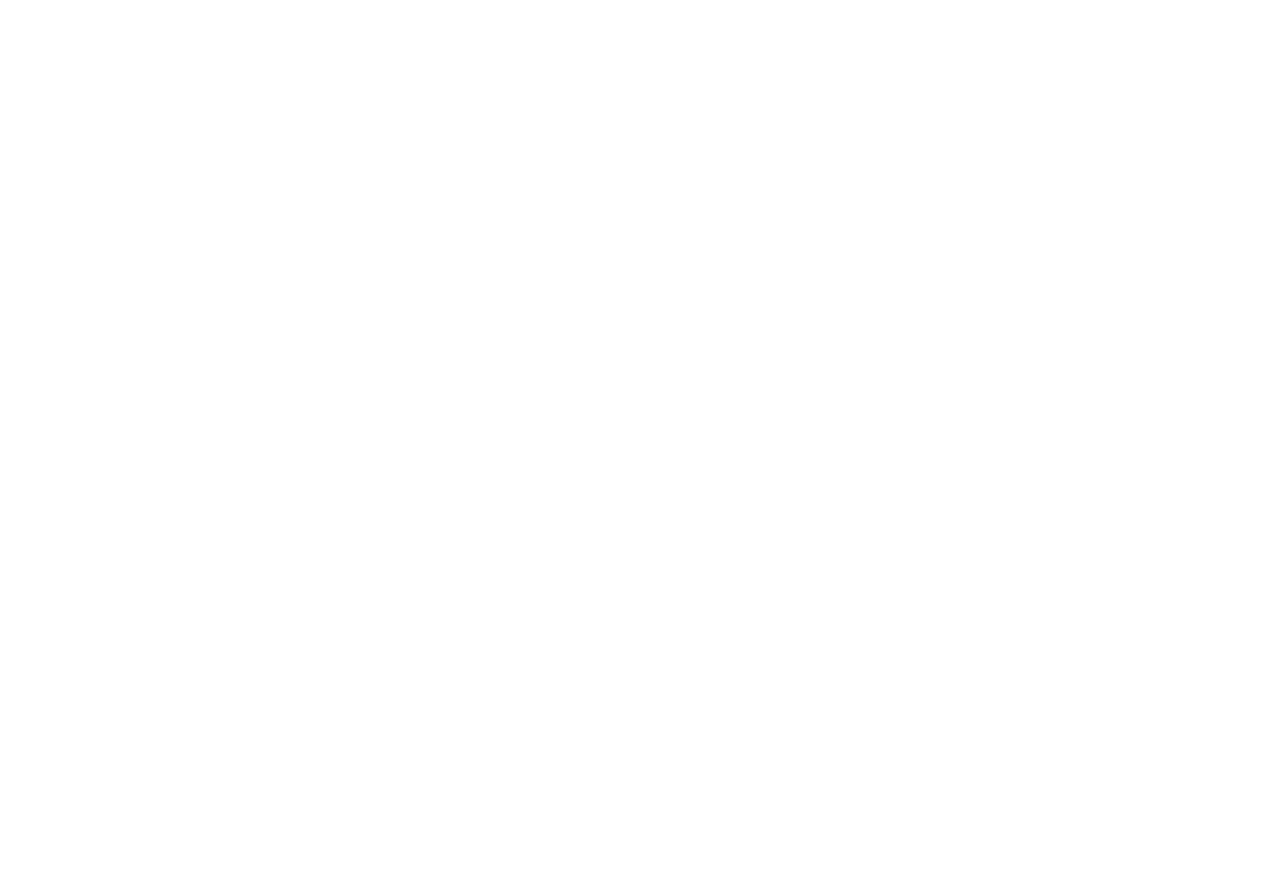
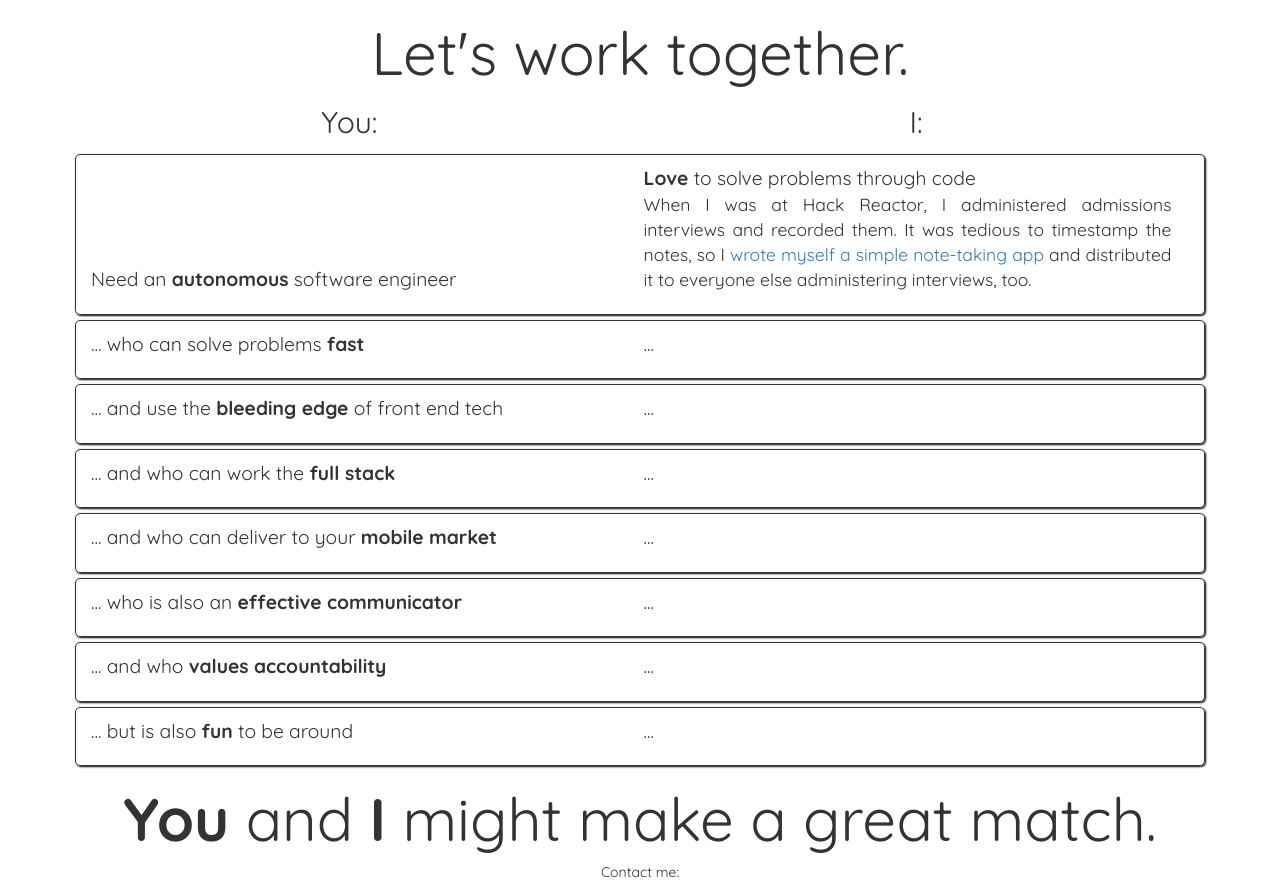
Before and after one commit to jake-shasteen/jake-shasteen.github.io, a plain HTML site: page index.html in a window 1280 px wide. Before the commit the page ends 800 px from the top, so only its background shows below. Drawn offline with nearby package versions, Linux system fonts and the light colour scheme.

Commit message:
Add styling

```diff
--- /dev/null
+++ b/index.css
@@ -0,0 +1,55 @@
+:root {
+  box-sizing: border-box;
+}
+
+body,
+h1 {
+  font-family: 'Quicksand', sans-serif;
+}
+
+h1 {
+  font-size: 6rem;
+}
+
+.headline,
+.foot {
+  text-align: center;
+}
+
+article p::first-line {
+  font-size: 1.1em;
+}
+
+article {
+  text-align: justify;
+  font-size: 1.25em;
+  padding: 5px;
+  margin: 5px;
+  border: 1px solid;
+  border-radius: 5px;
+  box-shadow: 1px 1px 2px black;
+}
+
+.desktop {
+  display: none;
+}
+
+
+@media ( min-width: 769px ) {
+  .left, .right {
+    padding: 5px 10px;
+    width: 49%;
+    display: inline-block;
+  }
+
+  .mobile {
+    display: none;
+  }
+
+  .desktop {
+    text-align: center;
+    font-size: 3rem;
+    display: initial;
+  }
+
+}
--- a/index.html
+++ b/index.html
@@ -6,14 +6,69 @@
 		<meta http-equiv="X-UA-Compatible" content="IE=edge,chrome=1">
 	    <meta name="description" content="">
 		<meta name="viewport" content="width=device-width, initial-scale=1">
+		<link href='https://fonts.googleapis.com/css?family=Quicksand:700,400,300' rel='stylesheet' type='text/css'>
 		<link rel="stylesheet" href="http://netdna.bootstrapcdn.com/bootstrap/3.0.3/css/bootstrap.min.css">
-		<style type="text/css"></style>
+		<link rel="stylesheet" href="index.css">
 	</head>
 	<body>
 	  <div class="container">
-	    <header></header>
-	    <content></content>
-	    <footer></footer>
+	    <h1 class="headline">Let's work together.</h1>
+	    <div class="desktop">
+		    <span class="left">You:</span>
+		    <span class="right">I:</span>
+	    </div>
+	    <article>
+	      <span class="left mobile">You:</span>
+	      <p class="left">Need an <strong>autonomous</strong> software engineer</p>
+	      <span class="right mobile">I:</span>
+	      <p class="right"><strong>Love</strong> to solve problems through code<br>When I was at Hack Reactor, I administered admissions interviews and recorded them. It was tedious to timestamp the notes, so I <a href="https://www.npmjs.com/package/timestampnotes">wrote myself a simple note-taking app</a> and distributed it to everyone else administering interviews, too.</p>
+	    </article>
+	    <article>
+	      <span class="left mobile">You:</span>
+	      <p class="left">... who can solve problems <strong>fast</strong></p>
+	      <span class="right mobile">I:</span>
+	      <p class="right">... </p>
+	    </article>
+	    <article>
+	      <span class="left mobile">You:</span>
+	      <p class="left">... and use the <strong>bleeding edge</strong> of front end tech</p>
+	      <span class="right mobile">I:</span>
+	      <p class="right">... </p>
+	    </article>
+	    <article>
+	      <span class="left mobile">You:</span>
+	      <p class="left">... and who can work the <strong>full stack</strong></p>
+	      <span class="right mobile">I:</span>
+	      <p class="right">... </p>
+	    </article>
+	    <article>
+	      <span class="left mobile">You:</span>
+	      <p class="left">... and who can deliver to your <strong>mobile market</strong></p>
+	      <span class="right mobile">I:</span>
+	      <p class="right">... </p>
+	    </article>
+	    <article>
+	      <span class="left mobile">You:</span>
+	      <p class="left">... who is also an <strong>effective communicator</strong></p>
+	      <span class="right mobile">I:</span>
+	      <p class="right">... </p>
+	    </article>
+	    <article>
+	      <span class="left mobile">You:</span>
+	      <p class="left">... and who <strong>values accountability</strong></p>
+	      <span class="right mobile">I:</span>
+	      <p class="right">... </p>
+	    </article>
+	    <article>
+	      <span class="left mobile">You:</span>
+	      <p class="left">... but is also <strong>fun</strong> to be around</p>
+	      <span class="right mobile">I:</span>
+	      <p class="right">... </p>
+	    </article>
+	    <div class="foot">
+		    <h1><strong>You</strong> and <strong>I</strong> might make a great match.</h1>
+		    <p>Contact me:</p>
+	    </div>
 	  </div>
 	</body>
 	<script type="text/javascript"></script>
```
Also changed, not shown: 1 other file.
